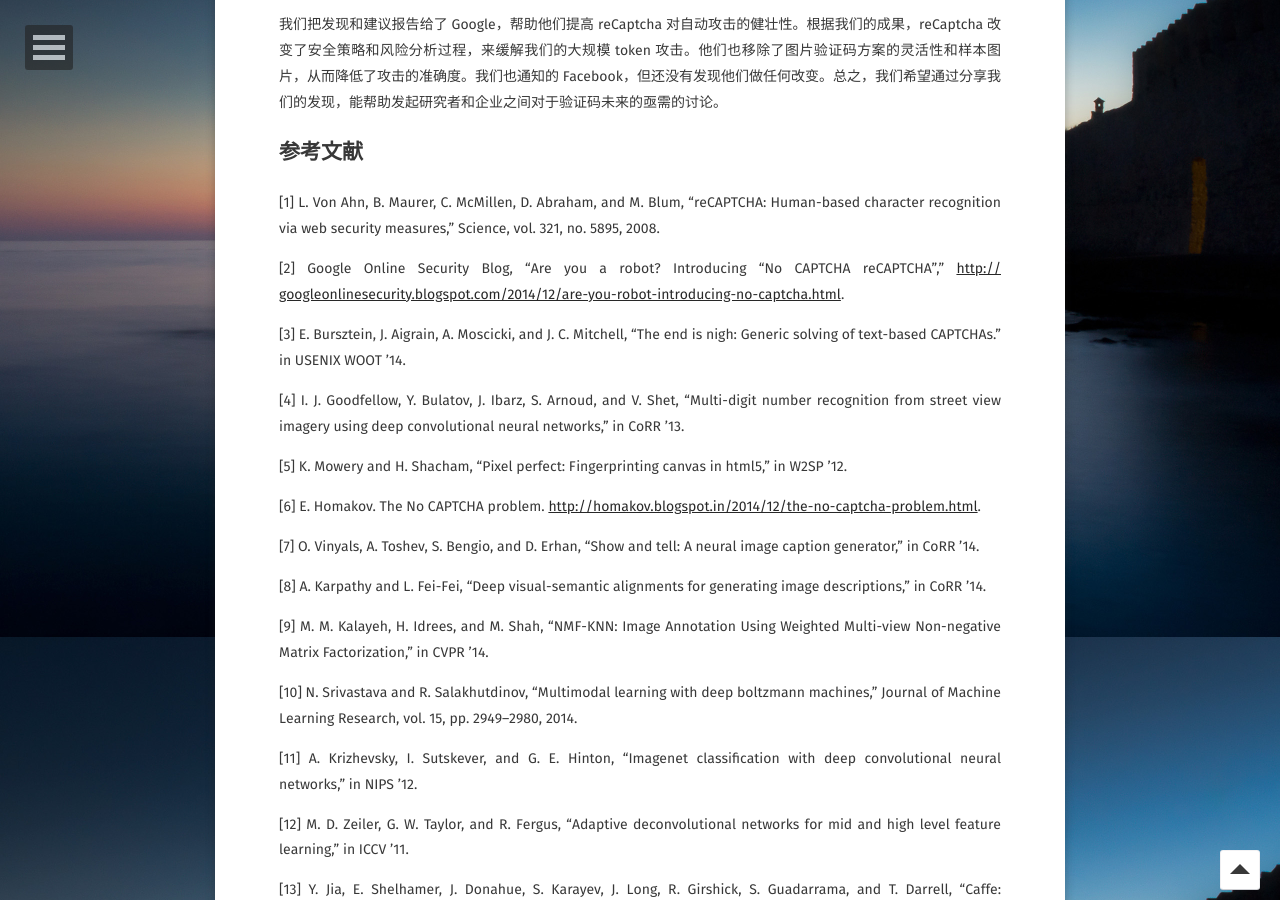
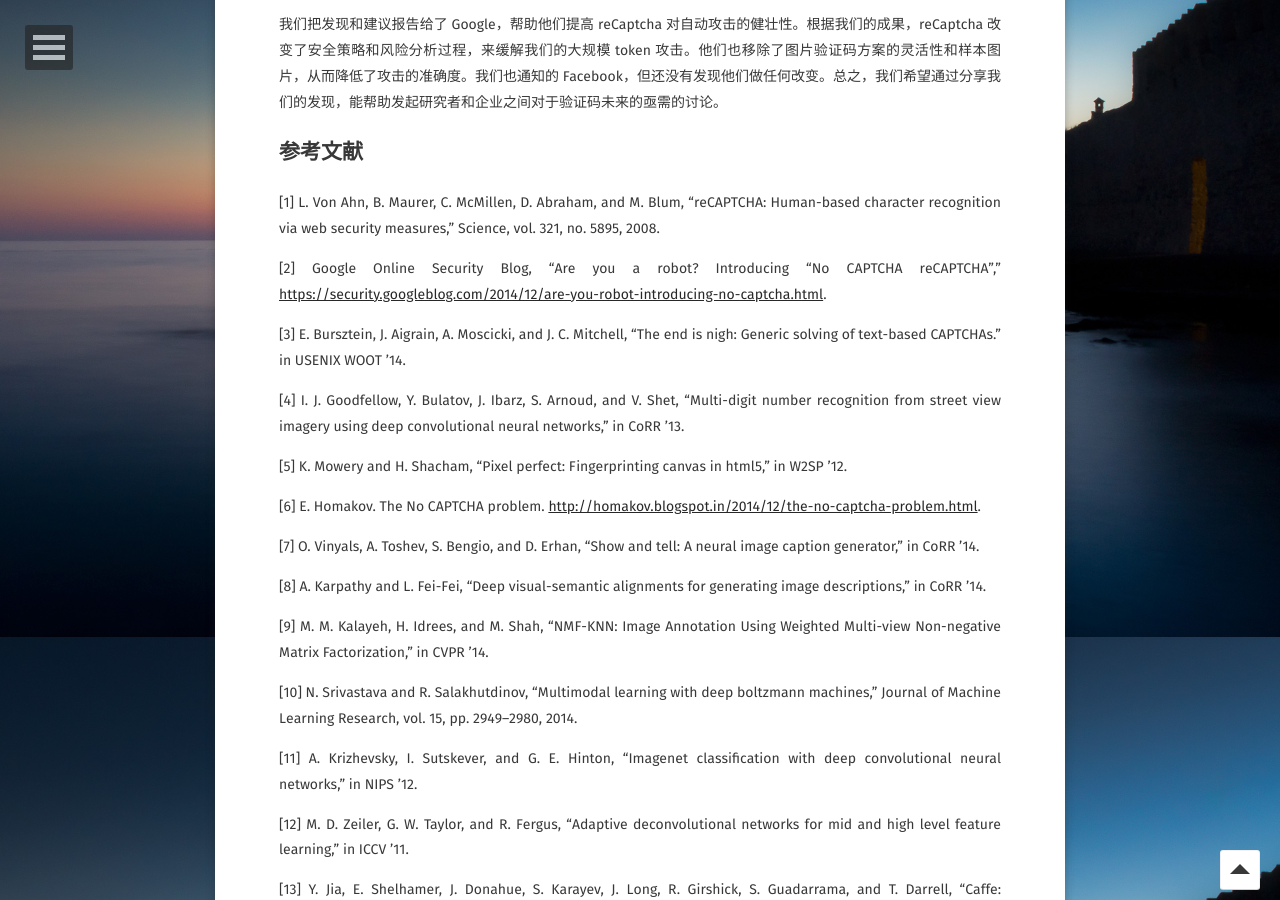
Before and after one commit to AurevoirXavier/deprecated-AurevoirXavier.github.io, a Jekyll site: the page built from _posts/2017-4-19-reCAPTCHA.md, in a window 1280 px wide and 900 px high, scrolled down 12863 px. Built offline with Jekyll 4.4.1, drawn with Linux system fonts in a browser that asks for light colours; some web fonts are replaced; comment, search, counter and statistics services are not loaded.

Commit message:
20:38/04/21/17

```diff
--- a/_posts/2017-4-19-reCAPTCHA.md
+++ b/_posts/2017-4-19-reCAPTCHA.md
@@ -284,7 +284,7 @@
 
 [1] L. Von Ahn, B. Maurer, C. McMillen, D. Abraham, and M. Blum, “reCAPTCHA: Human-based character recognition via web security measures,” Science, vol. 321, no. 5895, 2008.
 
-[2] Google Online Security Blog, “Are you a robot? Introducing “No CAPTCHA reCAPTCHA”,” [http:// googleonlinesecurity.blogspot.com/2014/12/are-you-robot-introducing-no-captcha.html](http:// googleonlinesecurity.blogspot.com/2014/12/are-you-robot-introducing-no-captcha.html).
+[2] Google Online Security Blog, “Are you a robot? Introducing “No CAPTCHA reCAPTCHA”,” [https://security.googleblog.com/2014/12/are-you-robot-introducing-no-captcha.html](https://security.googleblog.com/2014/12/are-you-robot-introducing-no-captcha.html).
 
 [3] E. Bursztein, J. Aigrain, A. Moscicki, and J. C. Mitchell, “The end is nigh: Generic solving of text-based CAPTCHAs.” in USENIX WOOT ’14.
 
```
